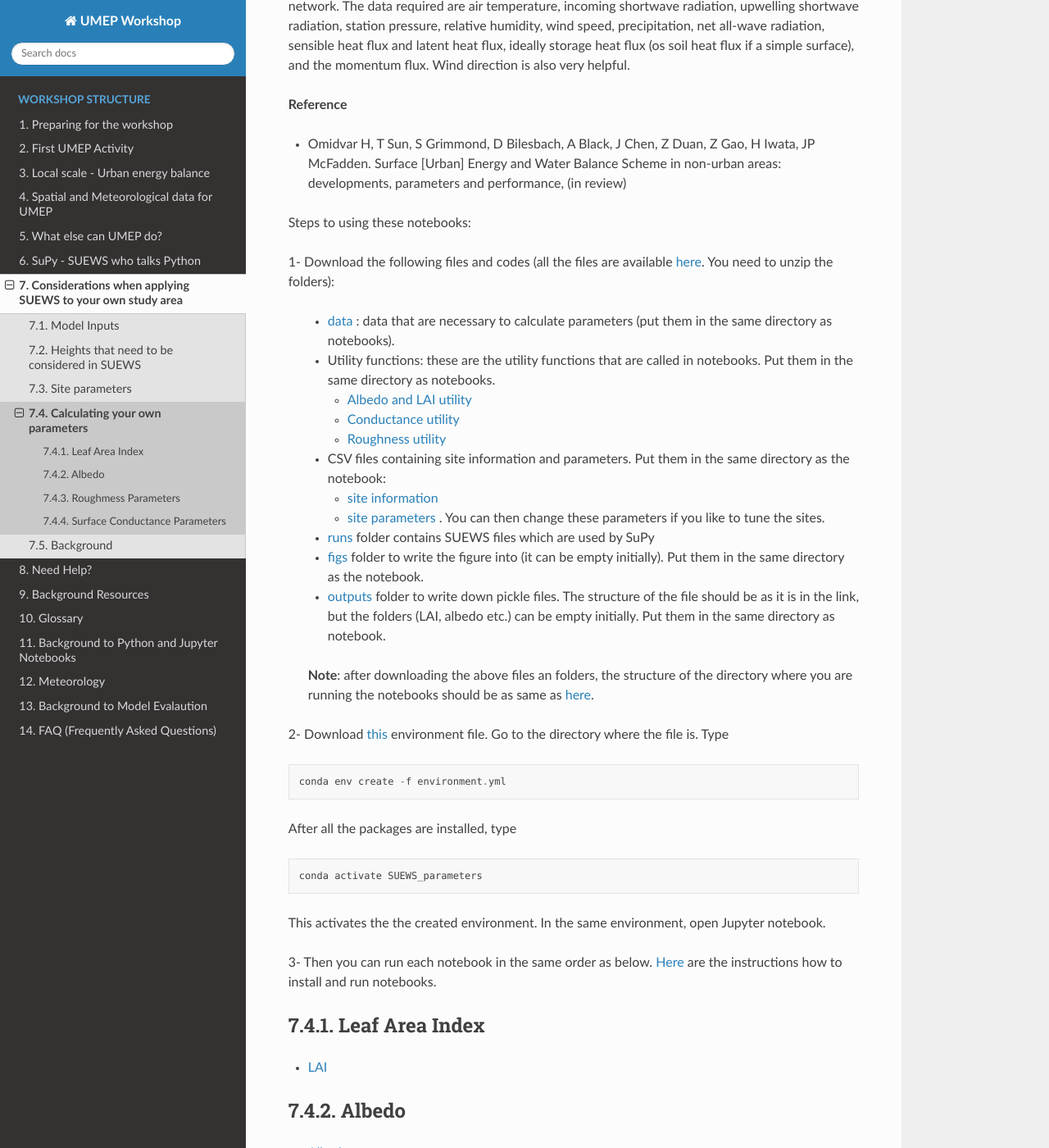
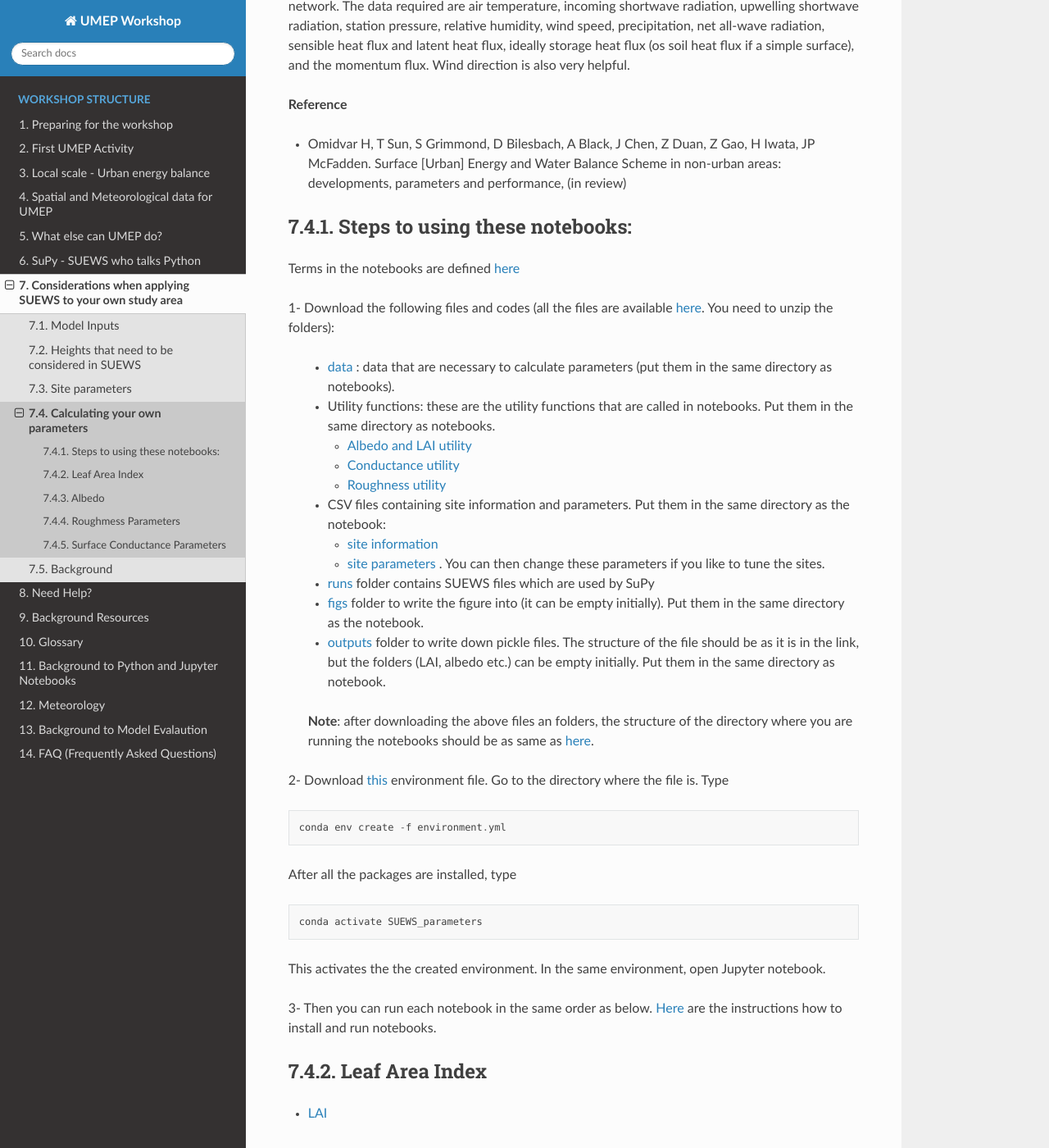
Before and after one commit to Urban-Meteorology-Reading/UMEP-Workshop, a Sphinx documentation site: the page built from source/Parameters/CalcParam.rst, in a window 1280 px wide and 1400 px high, scrolled down 804 px. Shown: the whole window at 82% size. Built offline with Sphinx 7.4.7 and the Read the Docs theme 2.0.0, drawn with Linux system fonts in a browser that asks for light colours; some of the changed text lies outside the part shown.

Commit message:
Update CalcParam.rst

```diff
--- a/source/Parameters/CalcParam.rst
+++ b/source/Parameters/CalcParam.rst
@@ -27,6 +27,10 @@ In this example we use meteorological observations from AmeriFlux (https://ameri
 
 
 Steps to using these notebooks:
+==============================
+
+Terms in the notebooks are defined `here <CalcBG>`
+
 
 
 1-  Download the following files and codes (all the files are available `here <https://github.com/Urban-Meteorology-Reading/UMEP-Workshop.io/tree/master/source/Parameters/files>`_. You need to unzip the folders):
```
